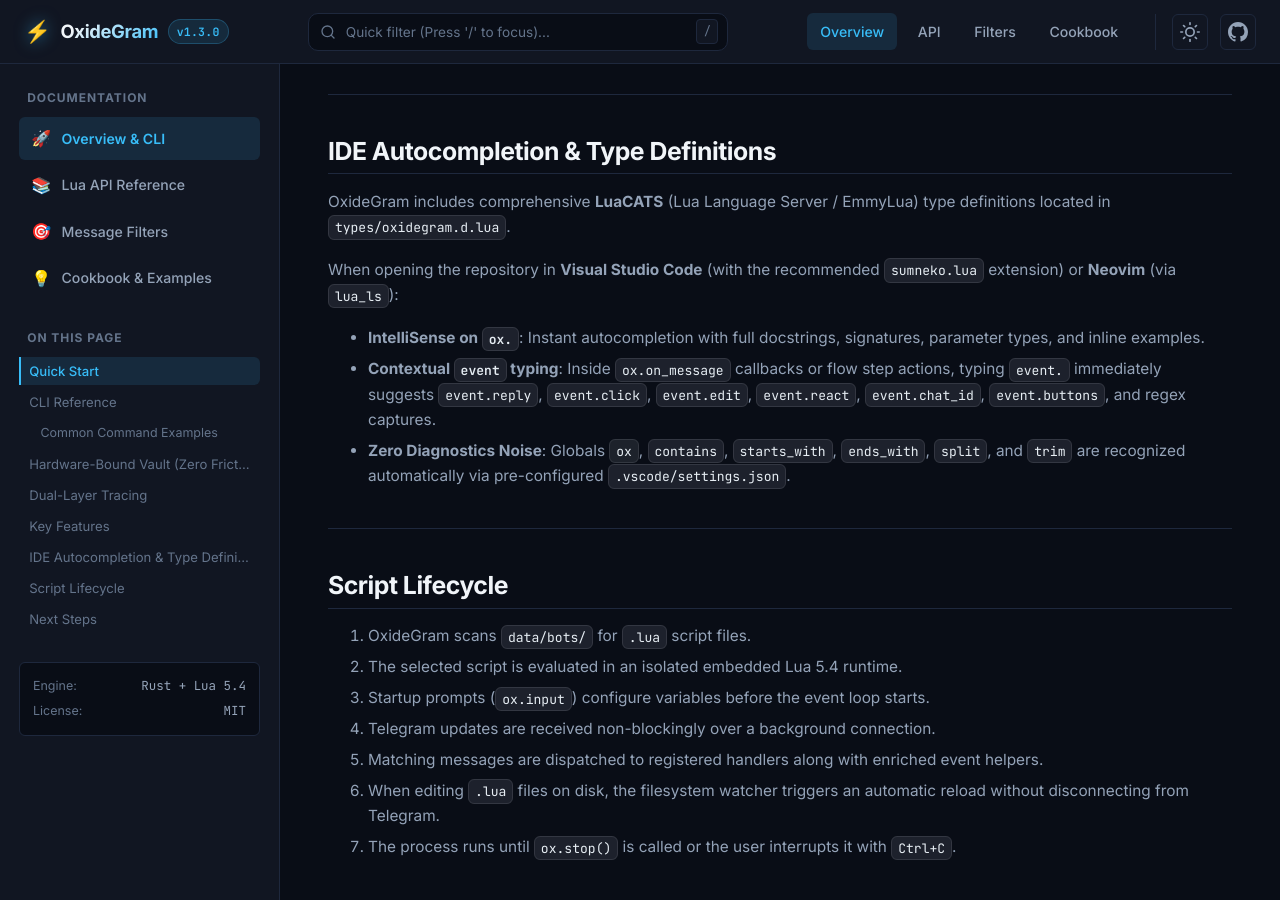
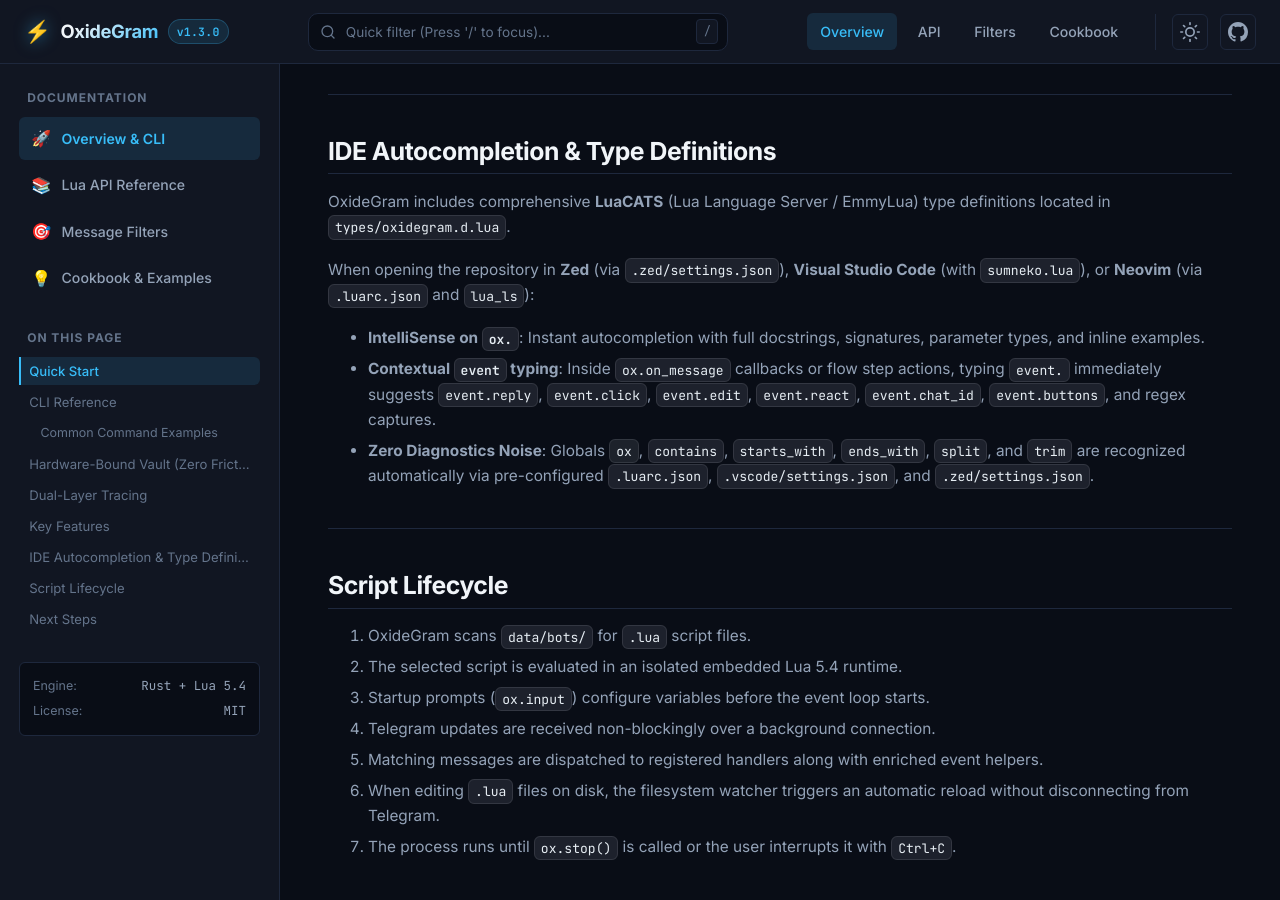
Before and after one commit to lamefate22/OxideGram, a Jekyll site: the page built from docs/index.md, in a window 1280 px wide and 900 px high, scrolled down 4454 px. Built offline with Jekyll 4.4.1, drawn with Linux system fonts in a browser that asks for light colours.

Commit message:
feat(zed): add Zed workspace settings and universal .luarc.json for Lua LSP support

```diff
--- a/docs/index.md
+++ b/docs/index.md
@@ -130,10 +130,10 @@
 
 OxideGram includes comprehensive **LuaCATS** (Lua Language Server / EmmyLua) type definitions located in `types/oxidegram.d.lua`.
 
-When opening the repository in **Visual Studio Code** (with the recommended `sumneko.lua` extension) or **Neovim** (via `lua_ls`):
+When opening the repository in **Zed** (via `.zed/settings.json`), **Visual Studio Code** (with `sumneko.lua`), or **Neovim** (via `.luarc.json` and `lua_ls`):
 - **IntelliSense on `ox.`**: Instant autocompletion with full docstrings, signatures, parameter types, and inline examples.
 - **Contextual `event` typing**: Inside `ox.on_message` callbacks or flow step actions, typing `event.` immediately suggests `event.reply`, `event.click`, `event.edit`, `event.react`, `event.chat_id`, `event.buttons`, and regex captures.
-- **Zero Diagnostics Noise**: Globals `ox`, `contains`, `starts_with`, `ends_with`, `split`, and `trim` are recognized automatically via pre-configured `.vscode/settings.json`.
+- **Zero Diagnostics Noise**: Globals `ox`, `contains`, `starts_with`, `ends_with`, `split`, and `trim` are recognized automatically via pre-configured `.luarc.json`, `.vscode/settings.json`, and `.zed/settings.json`.
 
 ---
 
```
Also changed, not shown: .luarc.json (added), .zed/settings.json (added).
